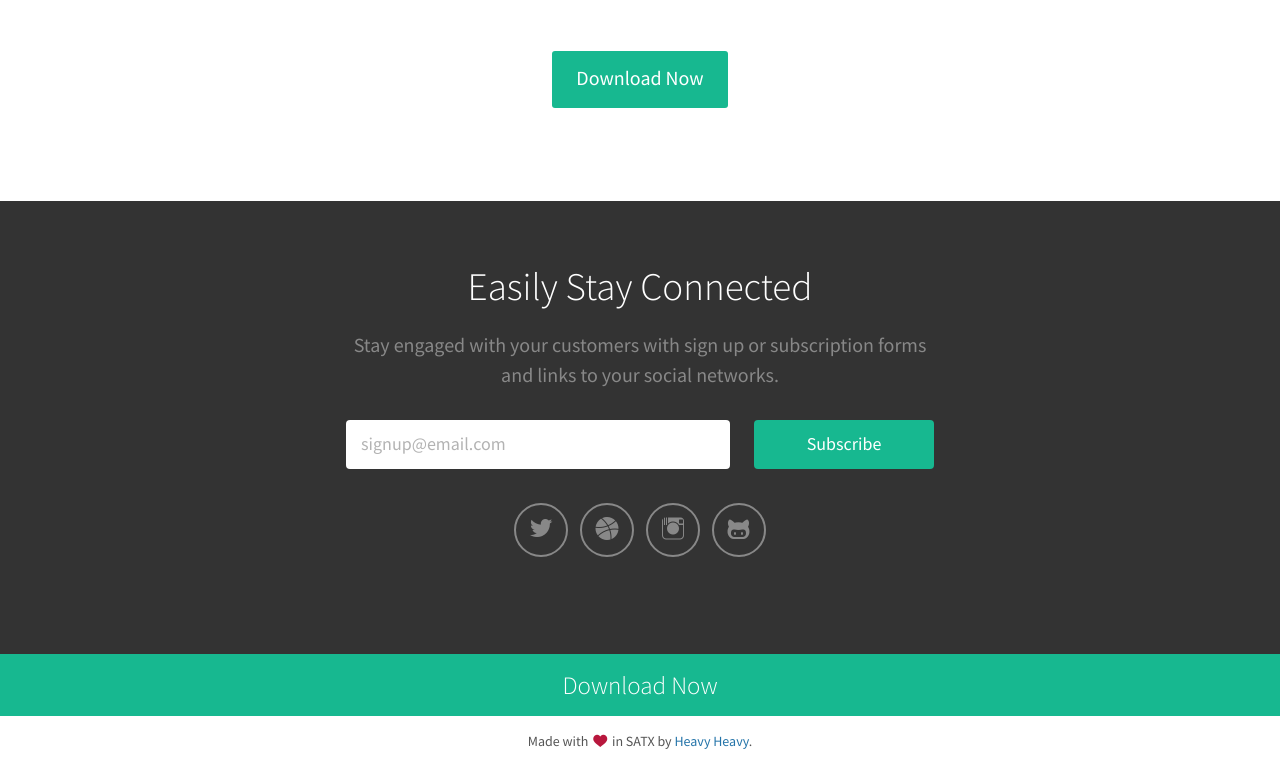
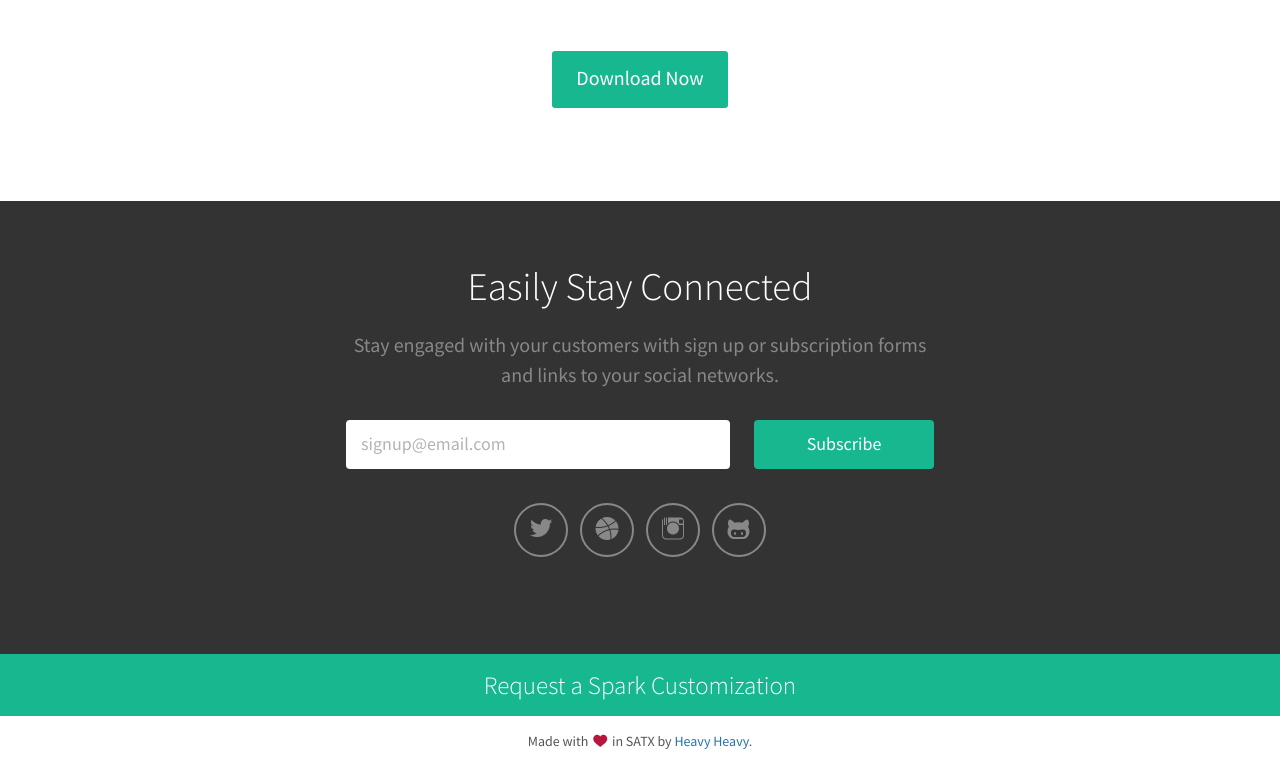
Before and after one commit to erikford/spark, a plain HTML site: page index.html in a window 1280 px wide. Shown: the part 7853-8620 px from the top of the page. Drawn offline with nearby package versions, Linux system fonts and the light colour scheme; files whose address does not match are found by name.

Commit message:
changing last CTA link

```diff
--- a/index.html
+++ b/index.html
@@ -665,7 +665,7 @@
         <!-- end .center-block with .engagement-form & .social-block -->
 
         <!-- begin .full-button -->
-        <a class="full-button" href="https://github.com/erikford/spark" target="_blank">Download Now</a>
+        <a class="full-button" href="http://heavyheavy.com/intake" target="_blank">Request a Spark Customization</a>
         <!-- end .full-button -->
 
         <!-- begin .site-footer -->
```
Also changed, not shown: 1 other file.
